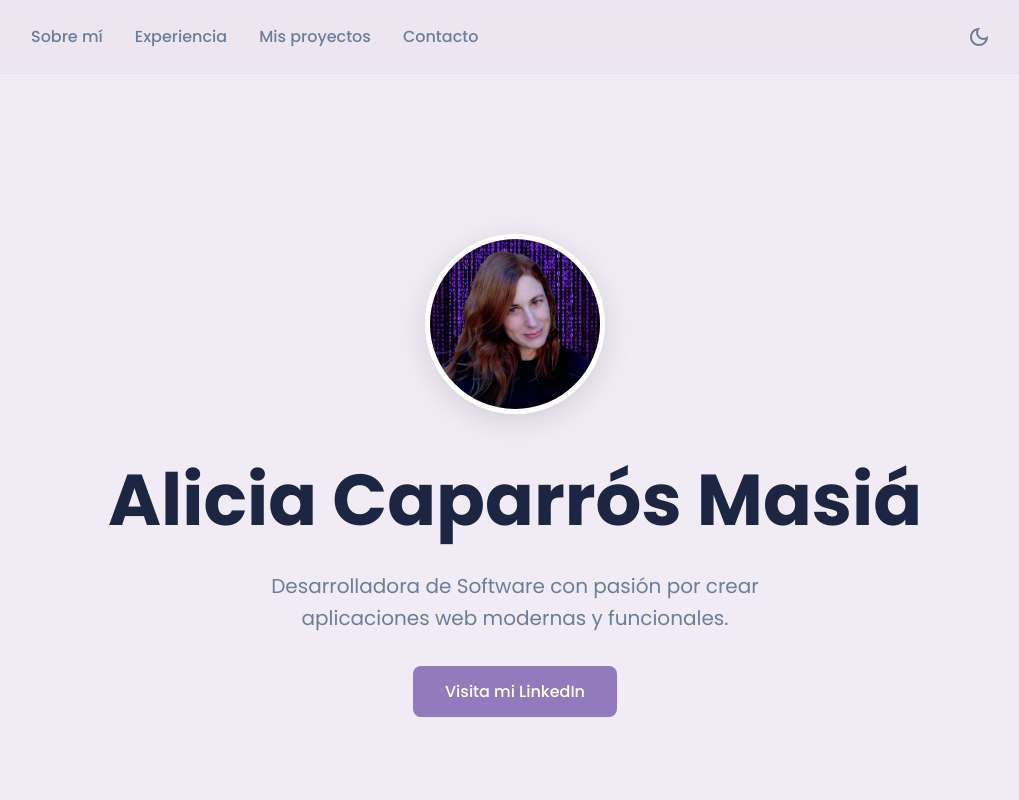
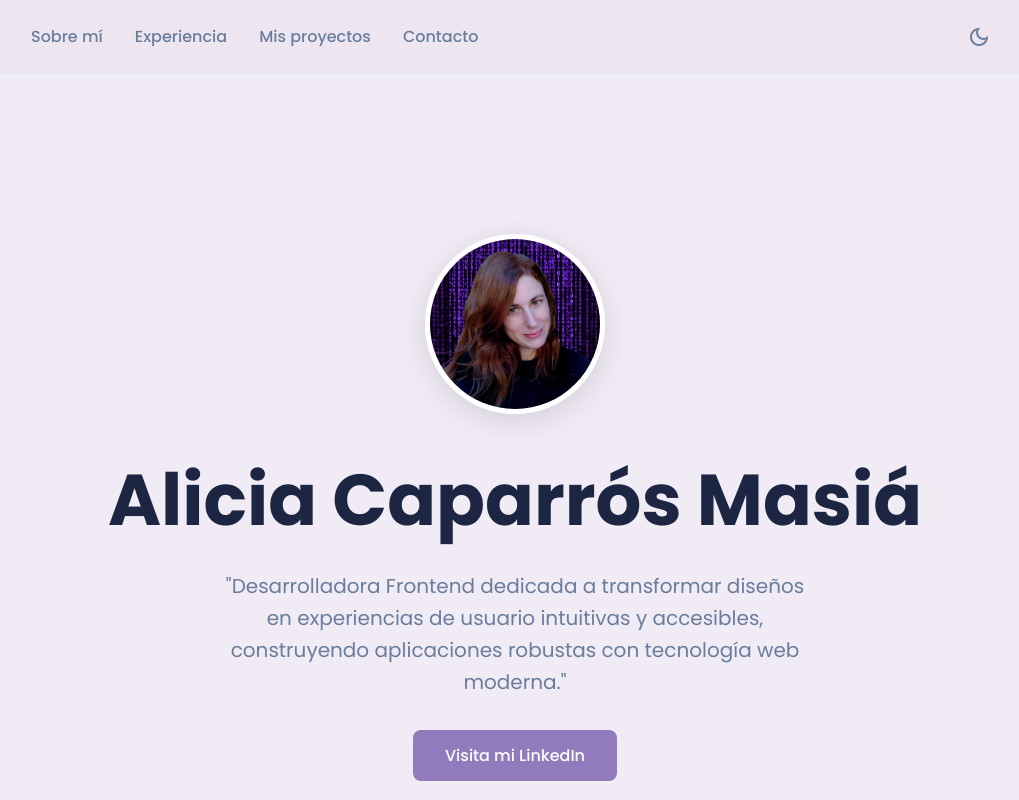
Before and after one commit to edarlinae/mi-portfolio, an Angular app: page / in a window 1280 px wide. Shown: the top 800 px of the page, without its empty margins (125-1144 px from the left). Built offline with nearby package versions, Linux system fonts and the light colour scheme.

Commit message:
nuevos cambios en el portfolio

```diff
--- a/src/app/components/hero/hero.html
+++ b/src/app/components/hero/hero.html
@@ -2,7 +2,7 @@
   <img src="assets/foto-perfil.jpg" alt="Foto de Alicia Caparrós" class="hero-photo">
 
   <h1 class="name">Alicia Caparrós Masiá</h1>
-  <p class="subtitle">Desarrolladora de Software con pasión por crear aplicaciones web modernas y funcionales.</p>
+  <p class="subtitle">"Desarrolladora Frontend dedicada a transformar diseños en experiencias de usuario intuitivas y accesibles, construyendo aplicaciones robustas con tecnología web moderna."</p>
   <a href="https://www.linkedin.com/in/tu-usuario-de-linkedin" target="_blank" rel="noopener noreferrer" class="cta-button">
     Visita mi LinkedIn
   </a>
```
